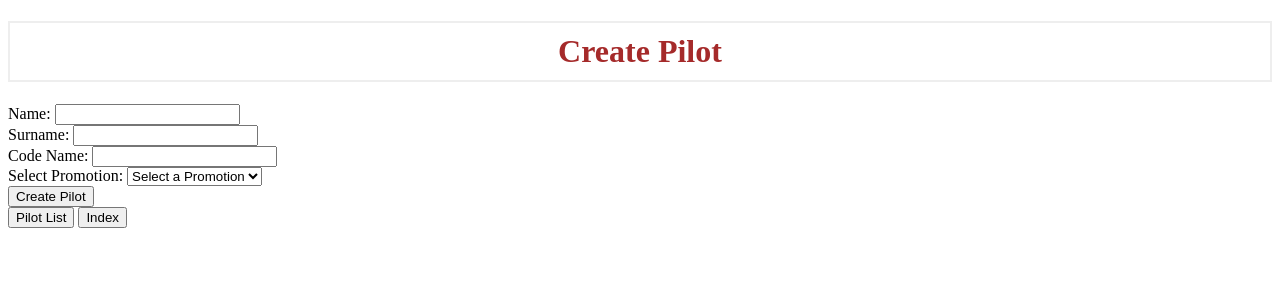
After one commit to DarlannB/siteweb_Flask, a Flask app: template templates/create_pilot.html in a window 1280 px wide. The commit adds this page. Shown: the top 300 px of the page. Run offline with Flask 3, Linux system fonts and the light colour scheme; the template is opened without the code that fills it, so the values that code supplies are empty.

Commit message:
create pilot prototype

```diff
--- a/app.py
+++ b/app.py
@@ -63,28 +63,40 @@ def delete_promotion(promotion_id):
 
 ################## PILOTS #################################################
 
+@app.route('/pilot_list', methods=['GET'])
+def pilotList():
+    return render_template('pilot.html')
+
+@app.route('/create_pilot', methods=['GET'])
+def createPilot():
+    conn = sqlite3.connect(DATABASE)
+    cursor = conn.cursor()
+
+    cursor.execute("SELECT * FROM promotion")
+    promotions = cursor.fetchall('PromotionName')
+
+    conn.close()
+
+    print(promotions)  # Check if promotions are being fetched correctly
+    return render_template('create_pilot.html', promotions=promotions)
+
 @app.route('/create_pilot', methods=['POST'])
 def create_pilot():
-    PiloteName = request.form['Name']
-    PiloteSurname = request.form['Surname']
-    Pilotecode_name =  request.form['Code Name']
-    Promotion = request.form['Promotion']
-    Group = request.form['Group']
+    name = request.form['PilotName']
+    surname = request.form['PilotSurname']
+    code_name = request.form['CodeName']
+    promotion_id = request.form['promotion']
 
     conn = sqlite3.connect(DATABASE)
     cursor = conn.cursor()
 
-    cursor.execute("INSERT INTO pilot (PiloteName, PiloteSurname, PiloteCodeName, Group, Promotion) VALUES (?, ?, ?)",
-                   (PiloteName, PiloteSurname, Pilotecode_name, Group, Promotion))
-    pilot_id = cursor.lastrowid  # Get the ID of the inserted pilot
-
-    # Link the pilot to the selected promotion
-    cursor.execute("INSERT INTO pilot_promotion (PilotID, PromotionID) VALUES (?, ?)", (pilot_id, promotion_id))
+    cursor.execute("INSERT INTO pilot (PromotionID, PilotName, PilotSurname, PilotCodeName) VALUES (?, ?, ?, ?)",
+                    (promotion_id, name, surname, code_name))
 
     conn.commit()
     conn.close()
 
-    return redirect(url_for('index'))
+    return render_template('pilot.html')
 
 
 if __name__ == '__main__':
--- /dev/null
+++ b/templates/create_pilot.html
@@ -0,0 +1,34 @@
+<!DOCTYPE html>
+<html>
+<head>
+    <link rel="stylesheet" href="static/css/style.css">
+    <title>Create Pilot</title>
+</head>
+<body>
+    <h1>Create Pilot</h1>
+
+    <form method="POST" action="/create_pilot">
+        <label for="PilotName">Name:</label>
+        <input type="text" id="PilotName" name="PilotName" required><br>
+
+        <label for="PilotSurname">Surname:</label>
+        <input type="text" id="PilotSurname" name="PilotSurname" required><br>
+
+        <label for="CodeName">Code Name:</label>
+        <input type="text" id="CodeName" name="CodeName" required><br>
+
+        <label for="promotion">Select Promotion:</label>
+        <select id="promotion" name="promotion" required>
+            <option value="">Select a Promotion</option>
+            {% for promotion in promotions %}
+                <option value="{{ promotion.PromotionID }}">{{ promotion.PromotionName }}</option>
+            {% endfor %}
+        </select><br>
+
+        <input type="submit" value="Create Pilot">
+    </form>
+
+    <button onclick="window.location.href = '/pilot_list';">Pilot List</button>
+    <button onclick="window.location.href = '/';">Index</button>
+</body>
+</html>
--- a/templates/index.html
+++ b/templates/index.html
@@ -7,5 +7,6 @@
 <body>
     <h1>Suivi de formation</h1>
     <button onclick="window.location.href = '/promotions';">Promotion Overview</button>
+    <button onclick="window.location.href = '/create_pilot';">Create Pilot</button>
 </body>
 </html>
```
Also changed, not shown: schema.sql (+4 -4 lines), templates/pilot.html (added, +20 -0 lines), database.db.
